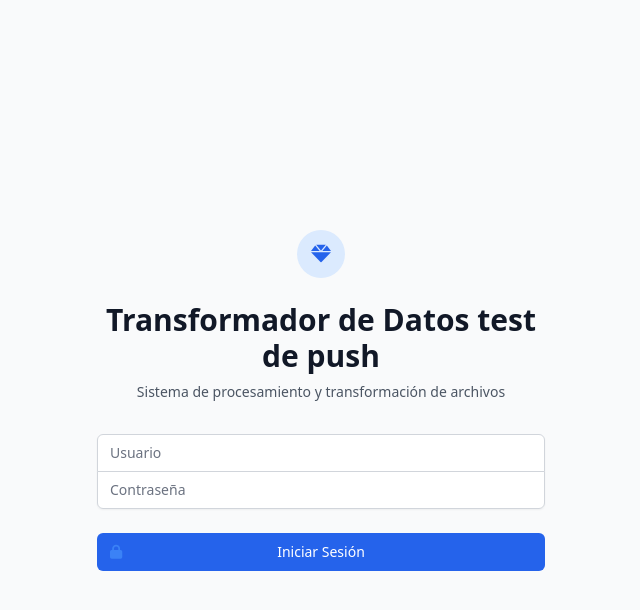
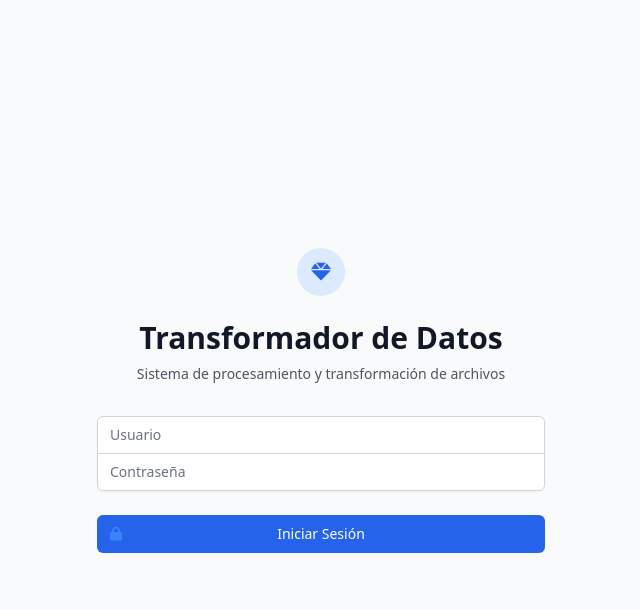
Before and after one commit to Rotsen0her/Convertidor, a Flask app: page /login in a window 1280 px wide. Shown: the top 610 px of the page, without its empty margins (319-959 px from the left). Run offline with Flask 3, Linux system fonts and the light colour scheme; style sheets or scripts are compiled from the project's sources; some libraries are stand-ins or nearby versions.

Commit message:
✨ Restaurar título normal del login
- Cambio de 'test de push' a título original
- Deploy funcionó correctamente

```diff
--- a/backend/templates/login.html
+++ b/backend/templates/login.html
@@ -10,7 +10,7 @@
                 <i class="fas fa-gem text-blue-600 text-xl"></i>
             </div>
             <h2 class="mt-6 text-center text-3xl font-extrabold text-gray-900">
-                Transformador de Datos test de push
+                Transformador de Datos
             </h2>
             <p class="mt-2 text-center text-sm text-gray-600">
                 Sistema de procesamiento y transformación de archivos
```
